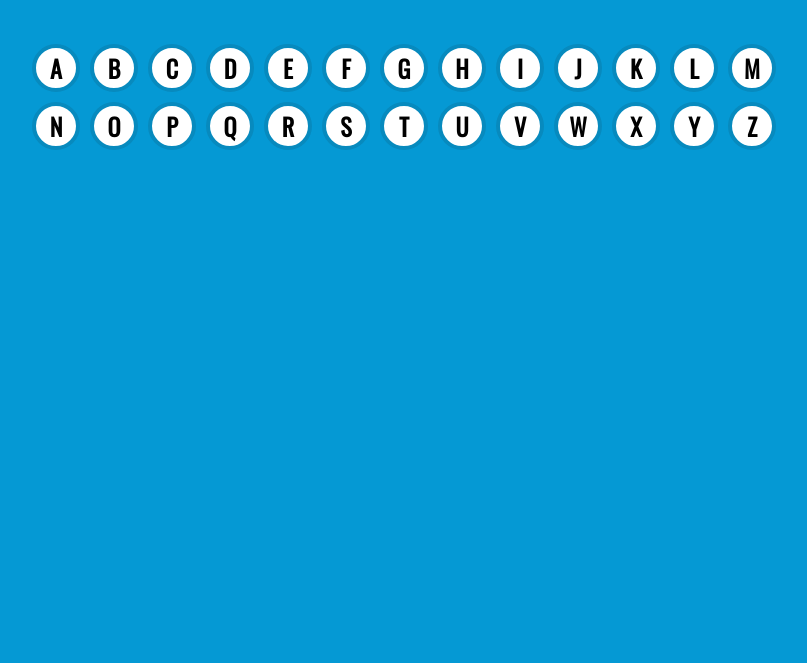
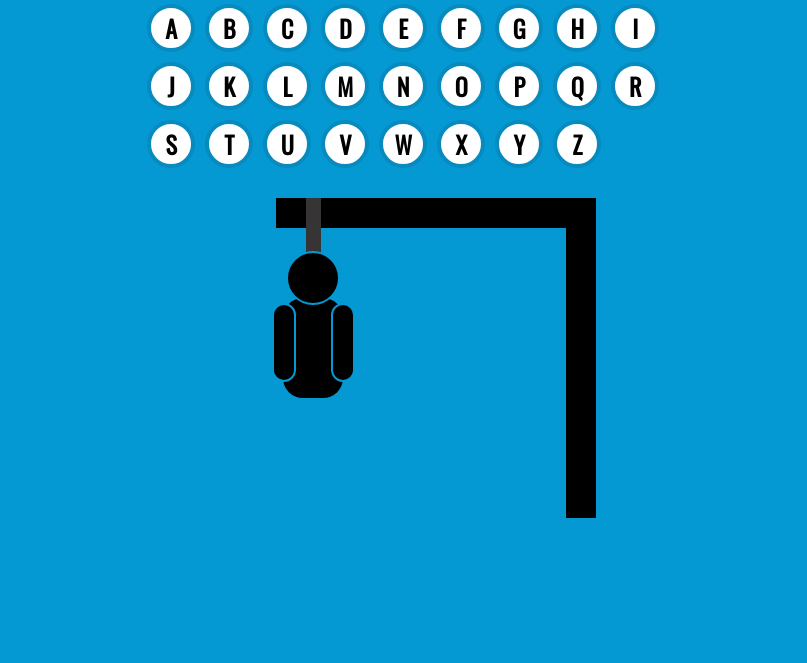
Before and after one commit to grzegorzeryks/hangman_game, a plain HTML site: page index.html in a window 1280 px wide. Shown: the part 137-800 px from the top of the page, without its empty margins (234-1041 px from the left). Drawn offline with nearby package versions, Linux system fonts and the light colour scheme.

Commit message:
the gallow css

```diff
--- a/css/master.css
+++ b/css/master.css
@@ -1,17 +1,17 @@
 @import url("https://fonts.googleapis.com/css?family=Oswald");
 
 * {
-
   margin: 0;
-  padding: 0; }
+  padding: 0;
+}
 
 body {
   background: rgb(5, 153, 212);
-    font-family: 'Oswald', sans-serif;
-    color: rgb(255, 255, 255);
+  font-family: 'Oswald', sans-serif;
+  color: rgb(255, 255, 255);
 }
 
-.container{
+.container {
   display: flex;
   flex-direction: column;
   align-items: center;
@@ -21,16 +21,18 @@ body {
 
 h1 {
   letter-spacing: 3px;
-  margin: 50px auto;
+  margin-top: 30px;
   font-size: 3rem;
 }
 
 .letters {
+  margin-top: 30px;
   display: flex;
   font-size: 1.5rem;
   color: black;
   flex-wrap: wrap;
   font-weight: bold;
+  width: 70%;
 }
 
 .letters div {
@@ -52,6 +54,76 @@ h1 {
   border: 4px solid rgb(9, 185, 255);
 }
 
-.letters div:active{
-  /* border: 4px solid rgb(9, 185, 255); */
+.letters div:active {
+  color: white;
+  background: rgb(5, 153, 212);
 }
+
+.hangman {
+  position: relative;
+  margin-top: 30px;
+  width: 380px;
+}
+
+.top-block {
+  width: 320px;
+  height: 30px;
+  background: black;
+  position: absolute;
+  right: 0
+}
+
+.side-block {
+  width: 30px;
+  height: 320px;
+  background: black;
+  position: absolute;
+  right: 0;
+}
+
+.rope {
+  width: 15px;
+  height: 77px;
+  background: rgb(54, 52, 52);
+  position: absolute;
+  left: 90px;
+}
+
+.head {
+  width: 50px;
+  height: 50px;
+  background: black;
+  border-radius: 50%;
+  position: absolute;
+  left: 70px;
+  top: 53px;
+  border: 2px solid rgb(5, 153, 212);
+  z-index: 1;
+}
+
+.torso {
+  background: black;
+  width: 60px;
+  height: 100px;
+  border-radius: 20px;
+  position: absolute;
+  left: 67px;
+  top: 100px;
+}
+
+.arm{
+  background: black;
+  width: 20px;
+  height: 75px;
+  border-radius: 20px;
+  position: absolute;
+  top: 105px;
+  border: 2px solid rgb(5, 153, 212);
+}
+
+.arm-left{
+    left: 56px;
+}
+.arm-right{
+  left: 115px;
+}
--- a/index.html
+++ b/index.html
@@ -12,7 +12,7 @@
   <div class="container">
     <h1>THE HANGMAN GAME</h1>
     <div class="letters">
-<div class="a"><span>A</span></div>
+      <div class="a">A</div>
       <div class="b">B</div>
       <div class="c">C</div>
       <div class="d">D</div>
@@ -39,6 +39,16 @@
       <div class="y">Y</div>
       <div class="z">Z</div>
     </div>
+    <div class="hangman">
+      <div class="top-block"></div>
+      <div class="side-block"></div>
+      <div class="rope">
+      </div>
+      <div class="head"></div>
+      <div class="torso"></div>
+      <div class="arm arm-left"></div>
+      <div class="arm arm-right"></div>
+    </div>
   </div>
 </body>
 
```
Lines whose indentation alone changed are shown as unchanged.
